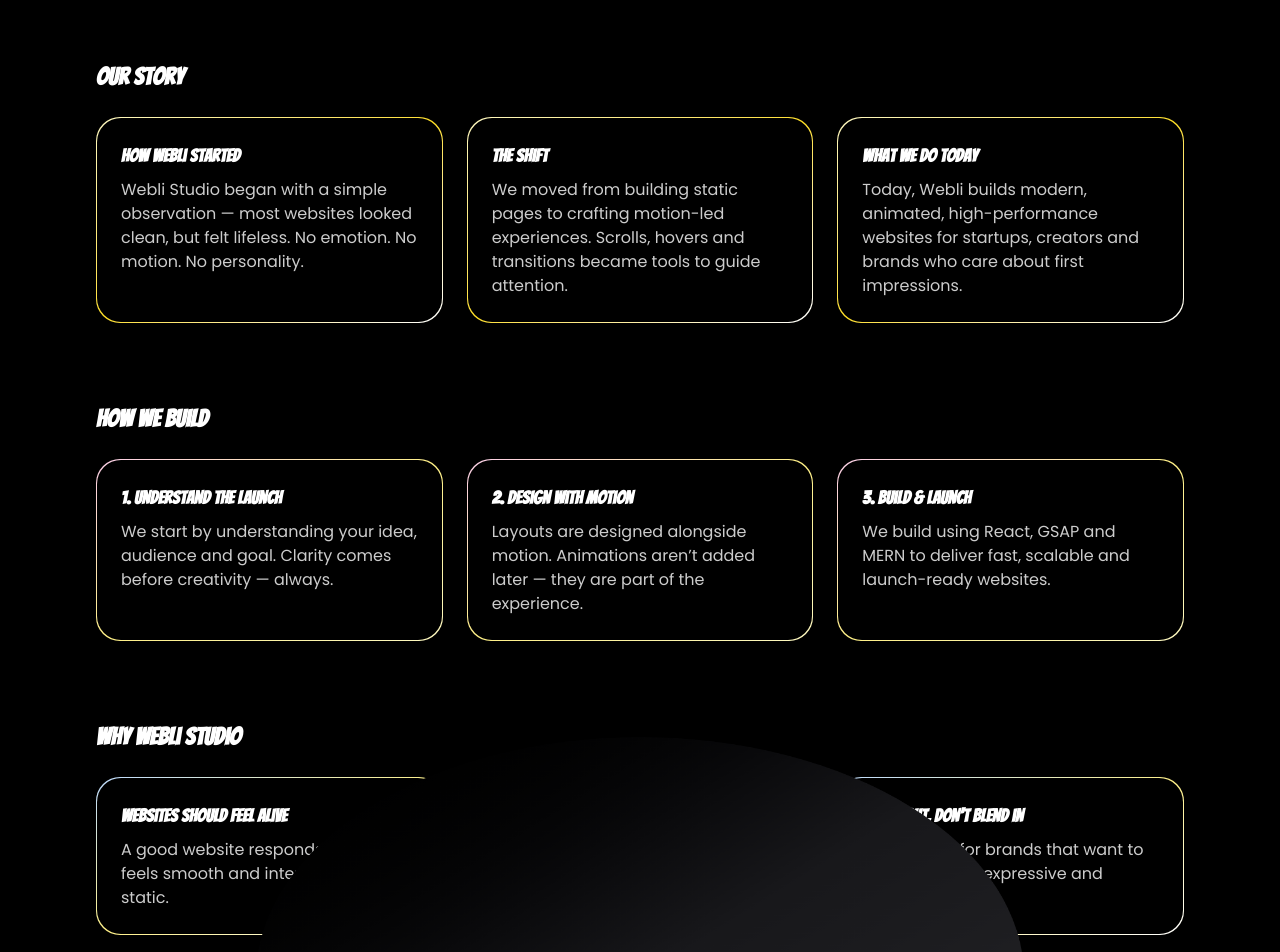
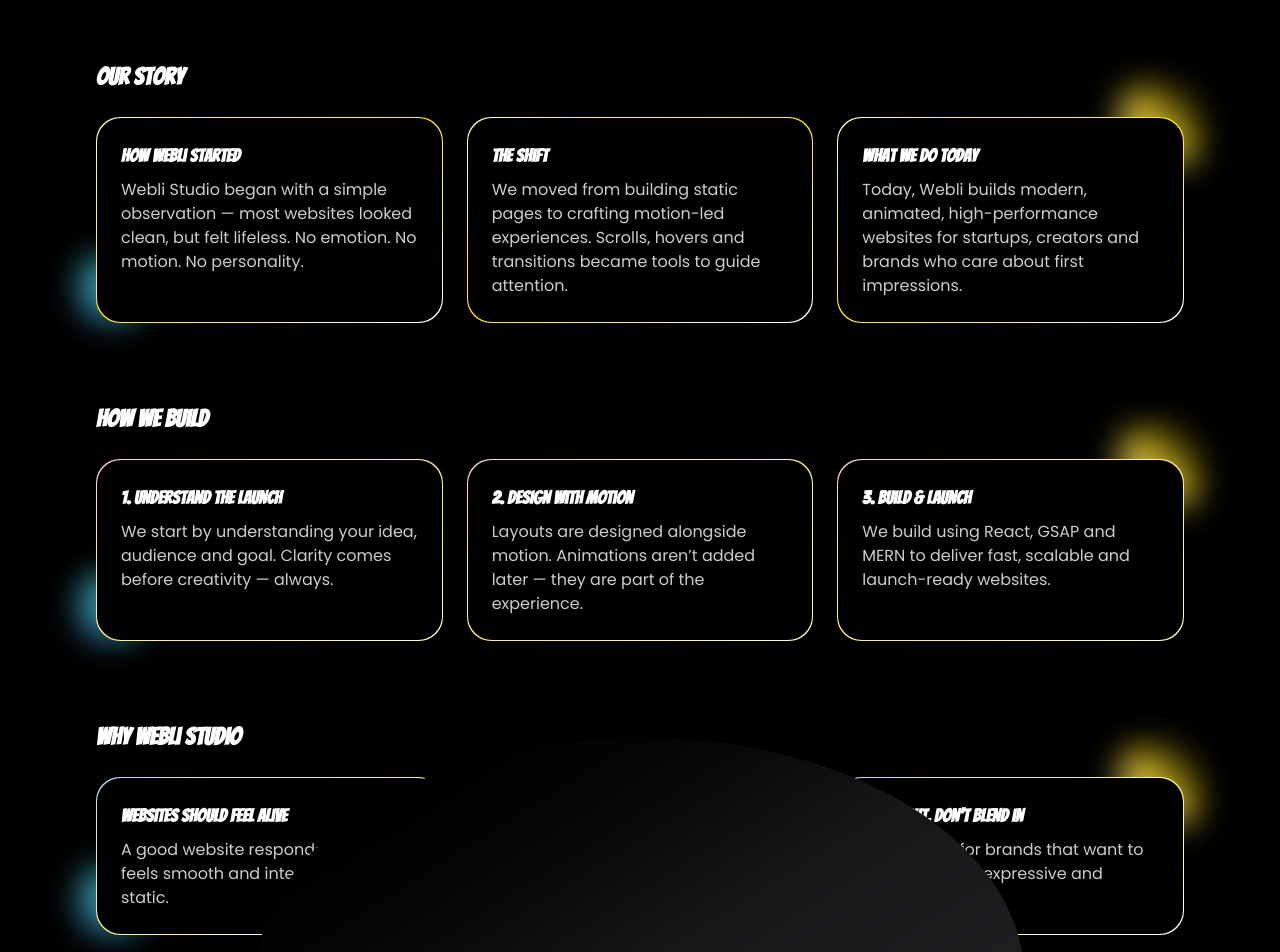
Before and after one commit to rishabh0777/webli-v2, a Next.js app in the folder weblistudio/: page /about in a window 1280 px wide. Shown: the part 223-1175 px from the top of the page. Built offline with nearby package versions, Linux system fonts and the light colour scheme.

Commit message:
feat: Enhance visual design of About, CTA, ServicePreview, and ServicePage components with animated background elements

```diff
--- a/weblistudio/src/app/about/index.js
+++ b/weblistudio/src/app/about/index.js
@@ -190,7 +190,15 @@
           <h2 className="text-xl sm:text-2xl font-semibold text-white mb-6">
             Our Story
           </h2>
-          <div className="grid md:grid-cols-3 gap-6">
+          <div className="relative grid md:grid-cols-3 gap-6">
+            <div
+            className="absolute -top-6 -right-4 h-20 w-20 rounded-3xl bg-gradient-to-tr from-yellow-100 via-yellow-300 to-black opacity-80 blur-lg animate-[bounce_10s_ease-in-out_infinite_alternate]"
+            aria-hidden="true"
+          />
+          <div
+            className="absolute bottom-0 -left-4 h-16 w-16 rounded-3xl bg-gradient-to-tr from-blue-400 via-cyan-300 to-emerald-300 opacity-70 blur-lg animate-[bounce_12s_ease-in-out_infinite_alternate]"
+            aria-hidden="true"
+          />
             {storyCards.map((card) => (
               <GradientCard
                 key={card.title}
@@ -208,7 +216,15 @@
           <h2 className="text-xl sm:text-2xl font-semibold text-white mb-6">
             How We Build
           </h2>
-          <div className="grid md:grid-cols-3 gap-6">
+          <div className="relative grid md:grid-cols-3 gap-6">
+            <div
+            className="absolute -top-6 -right-4 h-20 w-20 rounded-3xl bg-gradient-to-tr from-yellow-100 via-yellow-300 to-black opacity-80 blur-lg animate-[bounce_10s_ease-in-out_infinite_alternate]"
+            aria-hidden="true"
+          />
+          <div
+            className="absolute bottom-0 -left-4 h-16 w-16 rounded-3xl bg-gradient-to-tr from-blue-400 via-cyan-300 to-emerald-300 opacity-70 blur-lg animate-[bounce_12s_ease-in-out_infinite_alternate]"
+            aria-hidden="true"
+          />
             {processCards.map((card) => (
               <GradientCard
                 key={card.title}
@@ -226,7 +242,15 @@
           <h2 className="text-xl sm:text-2xl font-semibold text-white mb-6">
             Why Webli Studio
           </h2>
-          <div className="grid md:grid-cols-3 gap-6">
+          <div className="relative grid md:grid-cols-3 gap-6">
+            <div
+            className="absolute -top-6 -right-4 h-20 w-20 rounded-3xl bg-gradient-to-tr from-yellow-100 via-yellow-300 to-black opacity-80 blur-lg animate-[bounce_10s_ease-in-out_infinite_alternate]"
+            aria-hidden="true"
+          />
+          <div
+            className="absolute bottom-0 -left-4 h-16 w-16 rounded-3xl bg-gradient-to-tr from-blue-400 via-cyan-300 to-emerald-300 opacity-70 blur-lg animate-[bounce_12s_ease-in-out_infinite_alternate]"
+            aria-hidden="true"
+          />
             {beliefCards.map((card) => (
               <GradientCard
                 key={card.title}
--- a/weblistudio/src/app/landing/CTA.js
+++ b/weblistudio/src/app/landing/CTA.js
@@ -75,6 +75,14 @@
           ref={cardRef}
           className="relative rounded-3xl bg-gradient-to-r from-yellow-300 via-white to-yellow-100 p-1 shadow-yellow-500/30 shadow-lg hover:shadow-yellow-500/50 hover:shadow-xl transition-shadow duration-300"
         >
+          <div
+            className="absolute -top-6 -right-4 h-20 w-20 rounded-3xl bg-gradient-to-tr from-yellow-100 via-yellow-300 to-black opacity-80 blur-lg animate-[bounce_10s_ease-in-out_infinite_alternate]"
+            aria-hidden="true"
+          />
+          <div
+            className="absolute bottom-0 -left-4 h-16 w-16 rounded-3xl bg-gradient-to-tr from-blue-400 via-cyan-300 to-emerald-300 opacity-70 blur-lg animate-[bounce_12s_ease-in-out_infinite_alternate]"
+            aria-hidden="true"
+          />
           <div className="rounded-3xl bg-black backdrop-blur-sm px-5 sm:px-8 py-7 sm:py-9 flex flex-col md:flex-row items-start md:items-center justify-between gap-5">
             <div ref={textRef} className="space-y-2">
               <p className="inline-flex items-center rounded-full bg-gradient-to-r from-yellow-300 via-white to-yellow-100 text-black text-[0.7rem] sm:text-xs font-medium px-2.5 py-1 shadow-sm">
--- a/weblistudio/src/app/landing/servicePreview.js
+++ b/weblistudio/src/app/landing/servicePreview.js
@@ -186,6 +186,14 @@
 
         {/* Cards */}
         <div className="relative grid md:grid-cols-3 gap-5 sm:gap-6">
+          <div
+            className="absolute -top-6 -right-4 h-20 w-20 rounded-3xl bg-gradient-to-tr from-yellow-100 via-yellow-300 to-black opacity-80 blur-lg animate-[bounce_10s_ease-in-out_infinite_alternate]"
+            aria-hidden="true"
+          />
+          <div
+            className="absolute bottom-0 -left-4 h-16 w-16 rounded-3xl bg-gradient-to-tr from-blue-400 via-cyan-300 to-emerald-300 opacity-70 blur-lg animate-[bounce_12s_ease-in-out_infinite_alternate]"
+            aria-hidden="true"
+          />
           {services.map((card, index) => (
             <article
               key={index}
--- a/weblistudio/src/app/services/index.js
+++ b/weblistudio/src/app/services/index.js
@@ -221,8 +221,16 @@
         {/* ---------- Cards ---------- */}
         <div
           ref={gridRef}
-          className="services-grid relative grid md:grid-cols-3 gap-6"
-        >
+          className="relative services-grid relative grid md:grid-cols-3 gap-6"
+          >
+            <div
+            className="absolute -top-6 -right-4 h-20 w-20 rounded-3xl bg-gradient-to-tr from-yellow-100 via-yellow-300 to-black opacity-80 blur-lg animate-[bounce_10s_ease-in-out_infinite_alternate]"
+            aria-hidden="true"
+          />
+          <div
+            className="absolute bottom-0 -left-4 h-16 w-16 rounded-3xl bg-gradient-to-tr from-blue-400 via-cyan-300 to-emerald-300 opacity-70 blur-lg animate-[bounce_12s_ease-in-out_infinite_alternate]"
+            aria-hidden="true"
+          />
           {services.map((card, i) => (
             <div key={i} className="service-card">
               <ServiceCard {...card} />
```
